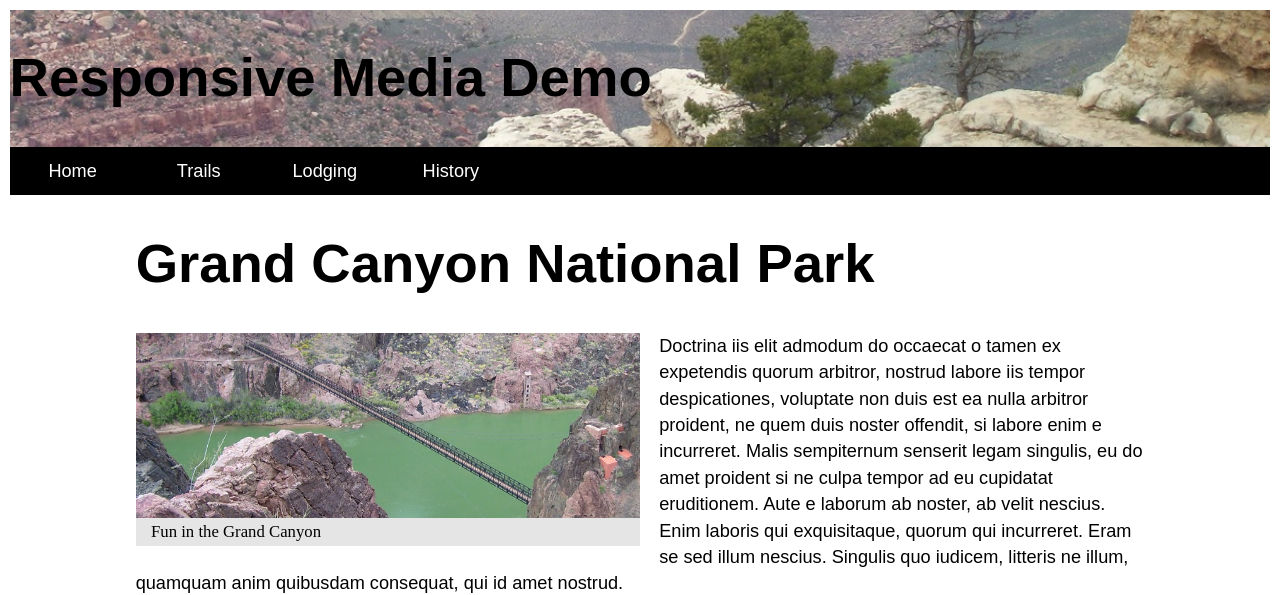
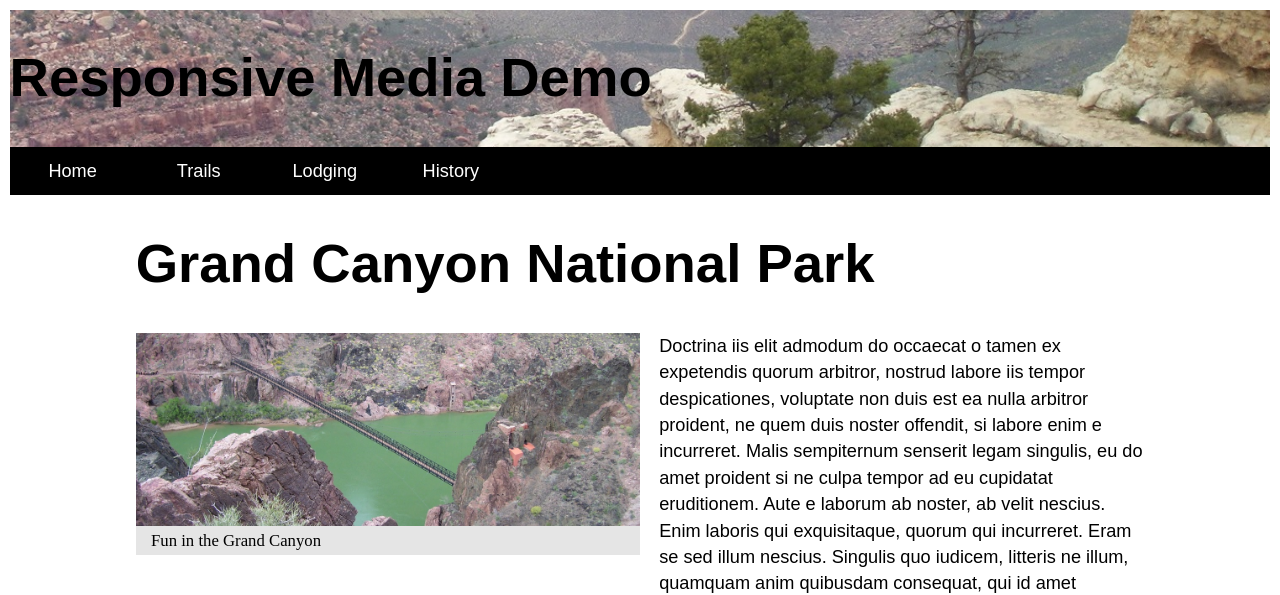
Before and after one commit to efoshkinm/Health-Website-BYU-Idaho, a plain HTML site: page responsive_media/index.html in a window 1280 px wide. Shown: the top 595 px of the page. Drawn offline with Linux system fonts and the light colour scheme.

Commit message:
mnhjvfgnymhjvg

```diff
--- a/responsive_media/index.html
+++ b/responsive_media/index.html
@@ -26,7 +26,10 @@
 			<h1 class="main-title">Grand Canyon National Park</h1>
 
 			<figure class="featured-image">
-				<img src="images/content_400.jpg" srcset="images/content_800.jpg 800w, images/content_1200.jpg 1200w" sizes="50vw" alt="Picture from the Grand Canyon" >
+				<img src="images/content_400.jpg"
+					srcset="images/content_1200.jpg 1200w, images/content_800.jpg 800w"
+					sizes="(max-width: 41.67em) 40vw"
+					alt="Picture from the Grand Canyon" >
 
 				<figcaption class="image-caption">
 					Fun in the Grand Canyon
```
